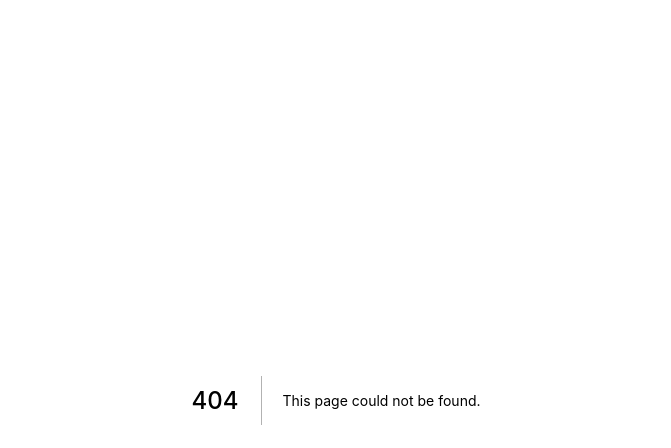
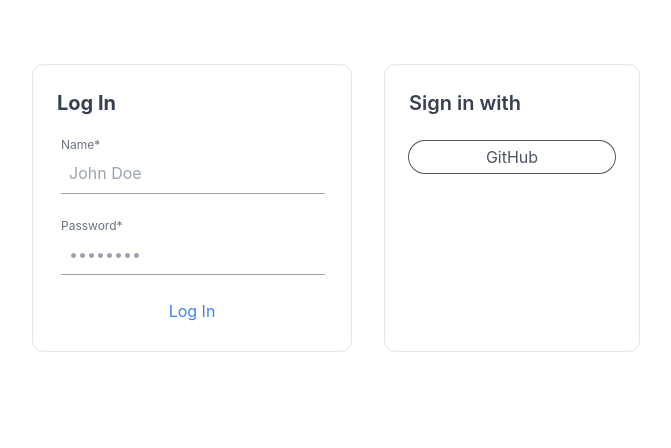
Before and after one commit to brendanjhoffman/Mothra, a Next.js app: page /login in a window 1280 px wide. Before the commit this address had no page. Shown: the top 448 px of the page, without its empty margins (304-975 px from the left). Built offline with nearby package versions, Linux system fonts and the light colour scheme.

Commit message:
feat(login) add a LogIn page, and configure NextAuth

```diff
--- /dev/null
+++ b/pages/api/auth/[...nextauth].js
@@ -0,0 +1,20 @@
+import NextAuth from 'next-auth';
+import GithubProvider from 'next-auth/providers/github';
+
+export default NextAuth({
+  providers: [
+    GithubProvider({
+      clientId: process.env.GITHUB_ID,
+      clientSecret: process.env.GITHUB_SECRET,
+    }),
+  ],
+  theme: {
+    colorScheme: 'light',
+  },
+  callbacks: {
+    async jwt({ token }) {
+      token.userRole = 'admin';
+      return token;
+    },
+  },
+});
--- /dev/null
+++ b/pages/login.jsx
@@ -0,0 +1,56 @@
+import Link from 'next/link';
+import { makePublicRouterInstance } from 'next/router';
+import { signIn } from 'next-auth/react';
+
+import Button from '../components/Button/Button';
+import TextField from '../components/TextField/TextField';
+
+const handleSignIn = (provider) => (e) => {
+  e.preventDefault();
+  signIn(provider, { redirect: true, callbackUrl: '/' });
+};
+
+const LogIn = () => {
+  return (
+    <main className="lg:flex justify-center gap-8 py-16">
+      <form
+        className="lg:m-0 lg:w-68 flex flex-col gap-4 max-w-xs mx-auto p-6 border border-gray-200 rounded-xl mb-8"
+        onSubmit={console.log}
+      >
+        <h1 className="text-xl font-bold text-gray-700">Log In</h1>
+
+        <TextField
+          required
+          label="Name"
+          placeholder="John Doe"
+          helperText="Required"
+        />
+        <TextField
+          required
+          label="Password"
+          placeholder="&bull;&bull;&bull;&bull;&bull;&bull;&bull;&bull;"
+          type="password"
+          helperText="8 characters at least, 1 number, 1 capital"
+        />
+        <Button type="submit" color="primary">
+          Log In
+        </Button>
+      </form>
+
+      <div className="lg:m-0 lg:w-64 flex flex-col gap-4 max-w-xs mx-auto border border-gray-200 p-6 rounded-xl">
+        <h1 className="text-gray-700 text-xl font-semibold mb-2">
+          Sign in with
+        </h1>
+        <Button
+          onClick={handleSignIn('github')}
+          variant="outlined"
+          color="secondary"
+        >
+          GitHub
+        </Button>
+      </div>
+    </main>
+  );
+};
+
+export default LogIn;
```
Also changed, not shown: 1 other file (tests, documents, lock files or other folders).
